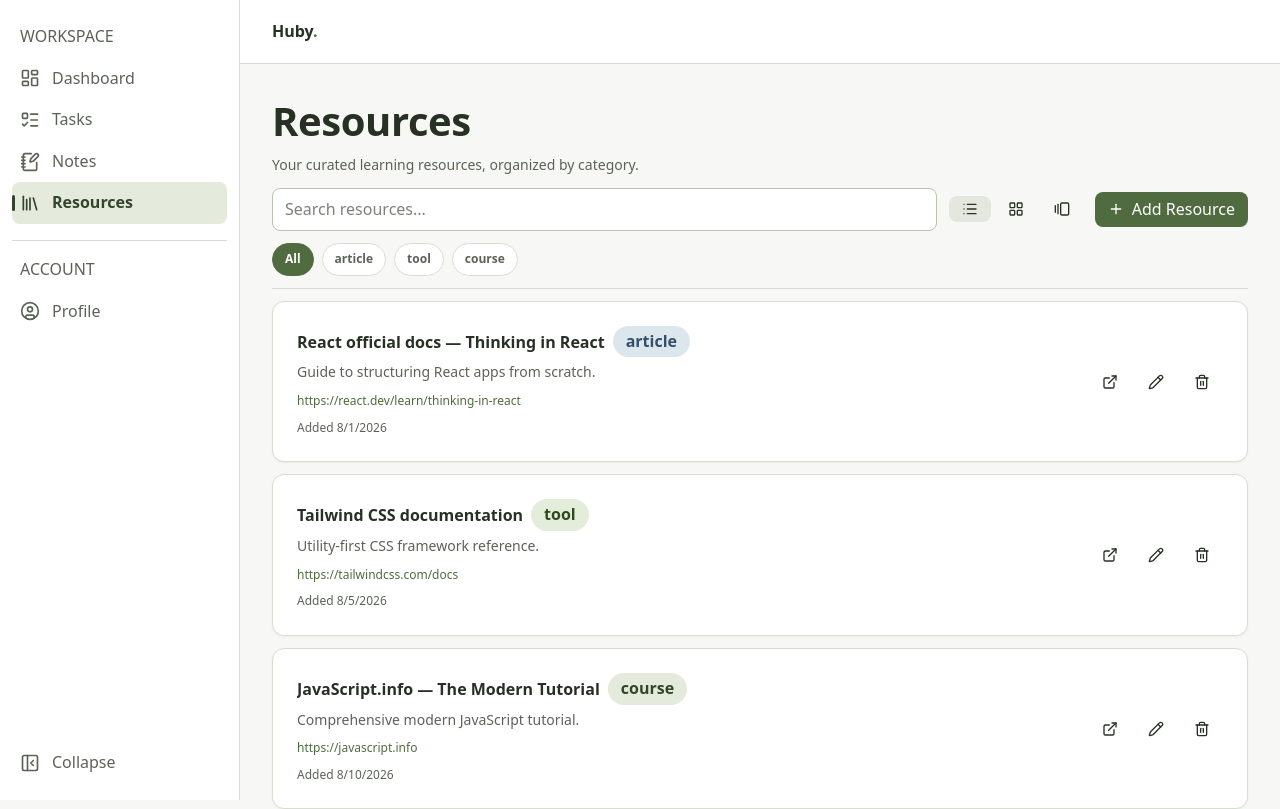
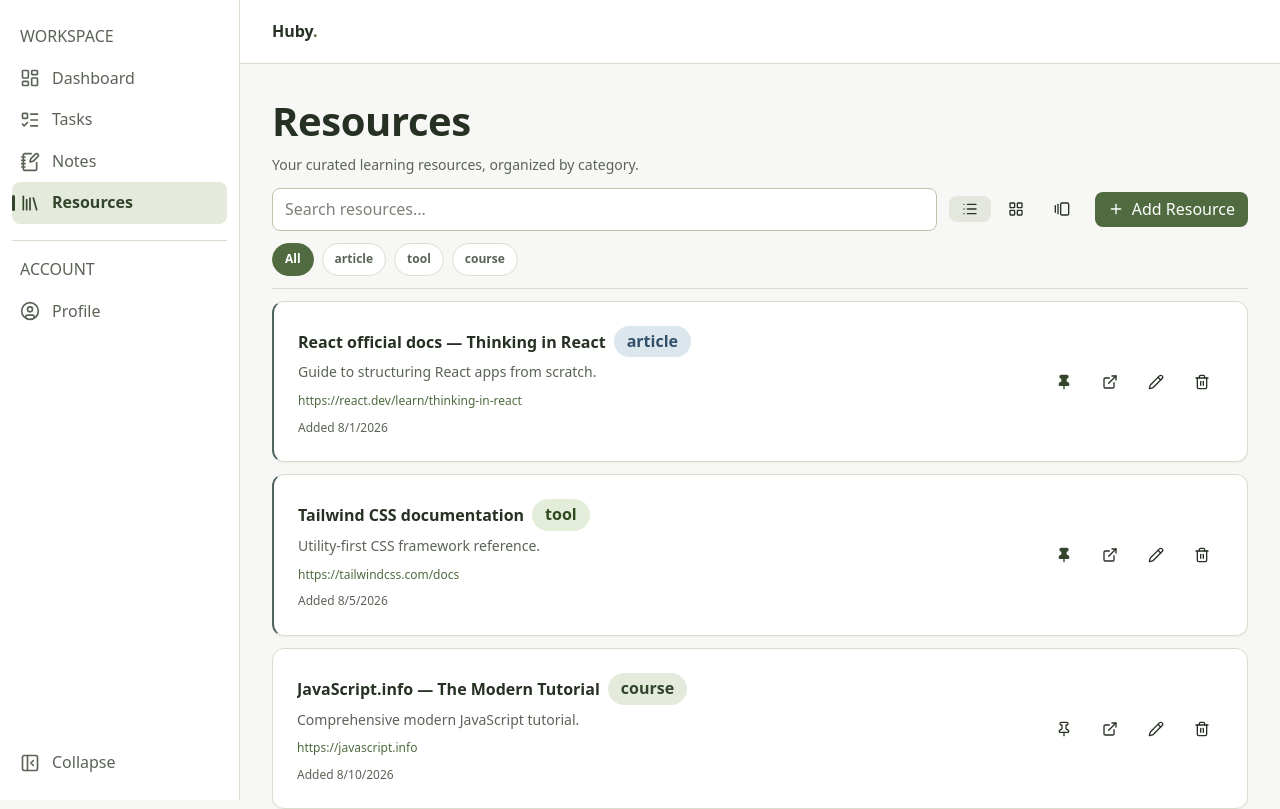
Before and after one commit to Ziad-Amr1/student-learning-hub, a React (Vite) app: page /resources in a window 1280 px wide. Shown: the top 809 px of the page. Built offline with nearby package versions, Linux system fonts and the light colour scheme.

Commit message:
feat: support resource pinning

```diff
--- a/src/data/resources.js
+++ b/src/data/resources.js
@@ -1,4 +1,4 @@
-// Seed resource data — Sprint 06 Resources.
+// Seed resource data — first-run defaults for useLocalStorage('student-hub:resources').
 // Shape: docs/DATA_MODEL.md → Resource.
 
 export const RESOURCES = [
@@ -8,6 +8,7 @@ export const RESOURCES = [
     url: 'https://react.dev/learn/thinking-in-react',
     category: 'article',
     description: 'Guide to structuring React apps from scratch.',
+    pinned: true,
     createdAt: '2026-08-01T12:00:00.000Z',
   },
   {
@@ -16,6 +17,7 @@ export const RESOURCES = [
     url: 'https://tailwindcss.com/docs',
     category: 'tool',
     description: 'Utility-first CSS framework reference.',
+    pinned: true,
     createdAt: '2026-08-05T08:30:00.000Z',
   },
   {
@@ -24,6 +26,7 @@ export const RESOURCES = [
     url: 'https://javascript.info',
     category: 'course',
     description: 'Comprehensive modern JavaScript tutorial.',
+    pinned: false,
     createdAt: '2026-08-10T14:15:00.000Z',
   },
   {
@@ -32,6 +35,7 @@ export const RESOURCES = [
     url: 'https://coolors.co/palettes/trending',
     category: 'tool',
     description: 'Browse and create accessible color palettes.',
+    pinned: false,
     createdAt: '2026-08-12T11:40:00.000Z',
   },
   {
@@ -40,6 +44,7 @@ export const RESOURCES = [
     url: 'https://www.a11yproject.com/checklist/',
     category: 'article',
     description: 'Practical accessibility checklist for web projects.',
+    pinned: false,
     createdAt: '2026-08-15T09:20:00.000Z',
   },
 ]
--- a/src/pages/Resources.jsx
+++ b/src/pages/Resources.jsx
@@ -96,12 +96,19 @@ export default function Resources() {
         url: url.trim(),
         category,
         description: description.trim() || undefined,
+        pinned: false,
         createdAt: new Date().toISOString(),
       }
       setResources([newResource, ...resources])
     }
     resetForm()
     setFormOpen(false)
+  }
+
+  const handleTogglePin = (id) => {
+    setResources(resources.map(r =>
+      r.id === id ? { ...r, pinned: !r.pinned } : r
+    ))
   }
 
   const handleConfirmDelete = () => {
@@ -118,6 +125,12 @@ export default function Resources() {
       (r.description && r.description.toLowerCase().includes(q))
     const matchesCategory = activeCategory === 'all' || r.category === activeCategory
     return matchesSearch && matchesCategory
+  })
+
+  const visible = [...filtered].sort((a, b) => {
+    if (a.pinned && !b.pinned) return -1
+    if (!a.pinned && b.pinned) return 1
+    return 0
   })
 
   return (
@@ -187,12 +200,13 @@ export default function Resources() {
                 : 'No resources match your search or filter.'}
             </p>
           ) : (
-            filtered.map(resource => (
+            visible.map(resource => (
               <ResourceCard
                 key={resource.id}
                 resource={resource}
                 viewMode={viewMode}
                 onEdit={handleStartEdit}
+                onTogglePin={handleTogglePin}
                 onDelete={setResourceToDelete}
               />
             ))
--- a/src/pages/notes/NoteCard.jsx
+++ b/src/pages/notes/NoteCard.jsx
@@ -13,7 +13,7 @@ export default function NoteCard({ note, onEdit, onTogglePin, onDelete }) {
       className={cx(
         'p-5 flex flex-col justify-between space-y-3 transition-[border-color,background-color]',
         note.pinned
-          ? 'border-l-2 border-l-warning bg-warning-soft/20'
+          ? 'border-l-2 border-l-accent bg-accent-soft/20'
           : 'hover:border-border/80'
       )}
     >
--- a/src/pages/resources/ResourceCard.jsx
+++ b/src/pages/resources/ResourceCard.jsx
@@ -1,4 +1,4 @@
-import { ExternalLink, Pencil, Trash2, ImageOff } from 'lucide-react'
+import { ExternalLink, Pin, Pencil, Trash2, ImageOff } from 'lucide-react'
 import { cx } from '../../utils/cx'
 import Button from '../../components/ui/Button'
 import Badge from '../../components/ui/Badge'
@@ -13,9 +13,23 @@ const CATEGORY_VARIANT = {
   other: 'outline',
 }
 
-function ResourceActions({ resource, viewMode, onEdit, onDelete }) {
+const PINNED_CARD_CLASS = 'border-l-2 border-l-accent bg-accent-soft/20'
+
+function ResourceActions({ resource, onTogglePin, onEdit, onDelete }) {
   return (
     <div className="flex items-center gap-1">
+      <Button
+        variant="ghost"
+        size="sm"
+        onClick={() => onTogglePin(resource.id)}
+        aria-label={resource.pinned ? 'Unpin resource' : 'Pin resource'}
+        aria-pressed={resource.pinned}
+        className={cx(
+          resource.pinned && 'bg-primary-soft text-primary-strong hover:not-disabled:bg-primary-soft/80'
+        )}
+      >
+        <Pin className={cx('w-(--icon-sm) h-(--icon-sm)', resource.pinned && 'fill-current')} />
+      </Button>
       <Button
         as="a"
         href={resource.url}
@@ -47,10 +61,12 @@ function ResourceActions({ resource, viewMode, onEdit, onDelete }) {
   )
 }
 
-export default function ResourceCard({ resource, viewMode = 'list', onEdit, onDelete }) {
+export default function ResourceCard({ resource, viewMode = 'list', onEdit, onTogglePin, onDelete }) {
+  const pinnedClass = resource.pinned ? PINNED_CARD_CLASS : ''
+
   if (viewMode === 'grid-preview') {
     return (
-      <Card className="p-5 flex flex-col justify-between gap-4">
+      <Card className={cx('p-5 flex flex-col justify-between gap-4', pinnedClass)}>
         <div className="space-y-3">
           <div className="flex items-center justify-between gap-2">
             <h3 className="text-base font-bold text-foreground truncate">{resource.title}</h3>
@@ -75,7 +91,7 @@ export default function ResourceCard({ resource, viewMode = 'list', onEdit, onDe
           <span className="text-caption text-muted-foreground">
             Added {new Date(resource.createdAt).toLocaleDateString()}
           </span>
-          <ResourceActions resource={resource} viewMode={viewMode} onEdit={onEdit} onDelete={onDelete} />
+          <ResourceActions resource={resource} onTogglePin={onTogglePin} onEdit={onEdit} onDelete={onDelete} />
         </div>
       </Card>
     )
@@ -83,7 +99,7 @@ export default function ResourceCard({ resource, viewMode = 'list', onEdit, onDe
 
   if (viewMode === 'grid') {
     return (
-      <Card className="p-5 flex flex-col justify-between gap-4">
+      <Card className={cx('p-5 flex flex-col justify-between gap-4', pinnedClass)}>
         <div className="space-y-3">
           <div className="flex items-center justify-between gap-2">
             <h3 className="text-base font-bold text-foreground truncate">{resource.title}</h3>
@@ -102,14 +118,14 @@ export default function ResourceCard({ resource, viewMode = 'list', onEdit, onDe
           <span className="text-caption text-muted-foreground">
             Added {new Date(resource.createdAt).toLocaleDateString()}
           </span>
-          <ResourceActions resource={resource} viewMode={viewMode} onEdit={onEdit} onDelete={onDelete} />
+          <ResourceActions resource={resource} onTogglePin={onTogglePin} onEdit={onEdit} onDelete={onDelete} />
         </div>
       </Card>
     )
   }
 
   return (
-    <Card className="p-5 flex flex-col sm:flex-row items-start sm:items-center justify-between gap-4">
+    <Card className={cx('p-5 flex flex-col sm:flex-row items-start sm:items-center justify-between gap-4', pinnedClass)}>
       <div className="space-y-1 flex-1 min-w-0">
         <div className="flex items-center gap-2 flex-wrap">
           <h3 className="text-base font-bold text-foreground truncate">{resource.title}</h3>
@@ -127,7 +143,7 @@ export default function ResourceCard({ resource, viewMode = 'list', onEdit, onDe
           Added {new Date(resource.createdAt).toLocaleDateString()}
         </span>
       </div>
-      <ResourceActions resource={resource} viewMode={viewMode} onEdit={onEdit} onDelete={onDelete} />
+      <ResourceActions resource={resource} onTogglePin={onTogglePin} onEdit={onEdit} onDelete={onDelete} />
     </Card>
   )
 }
```
